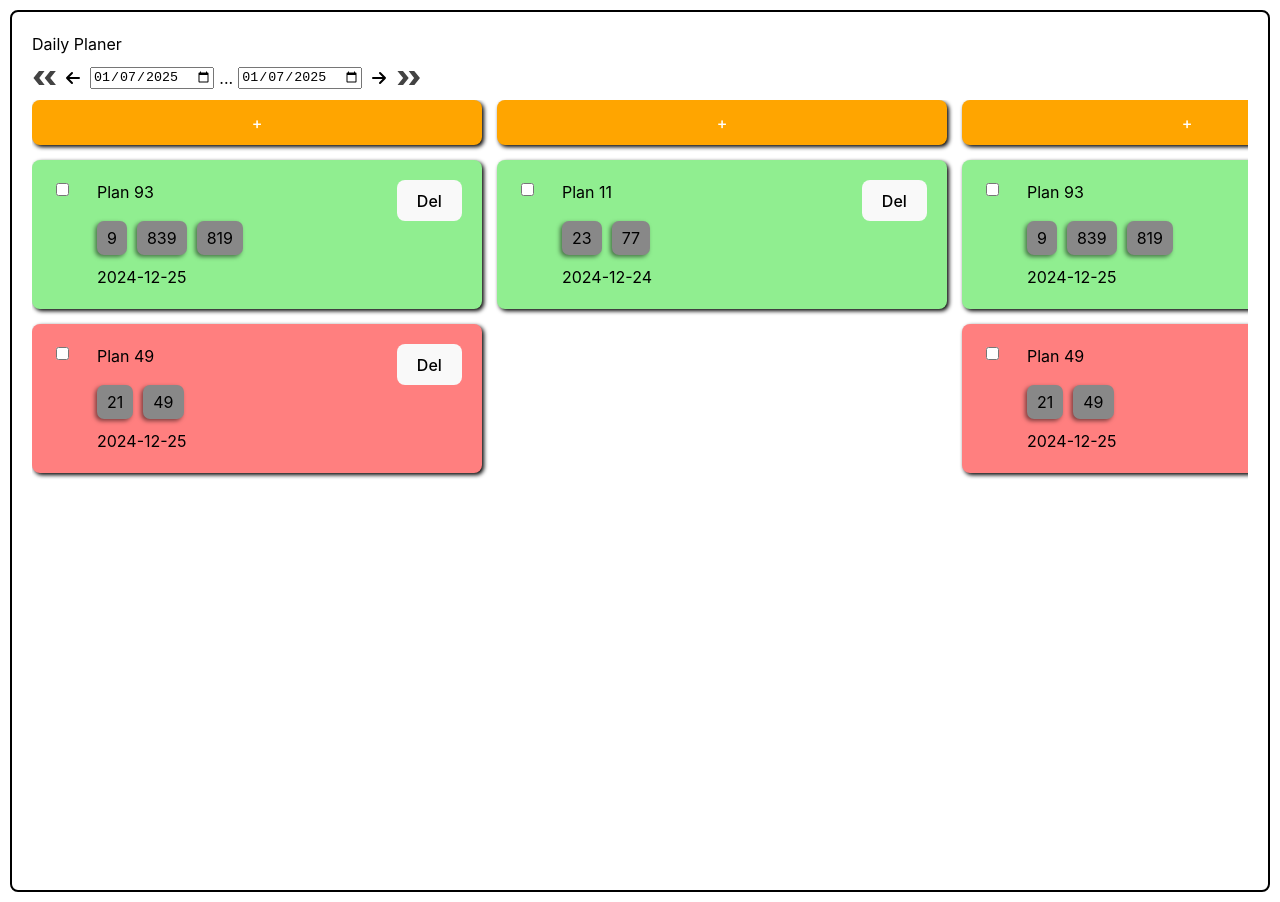
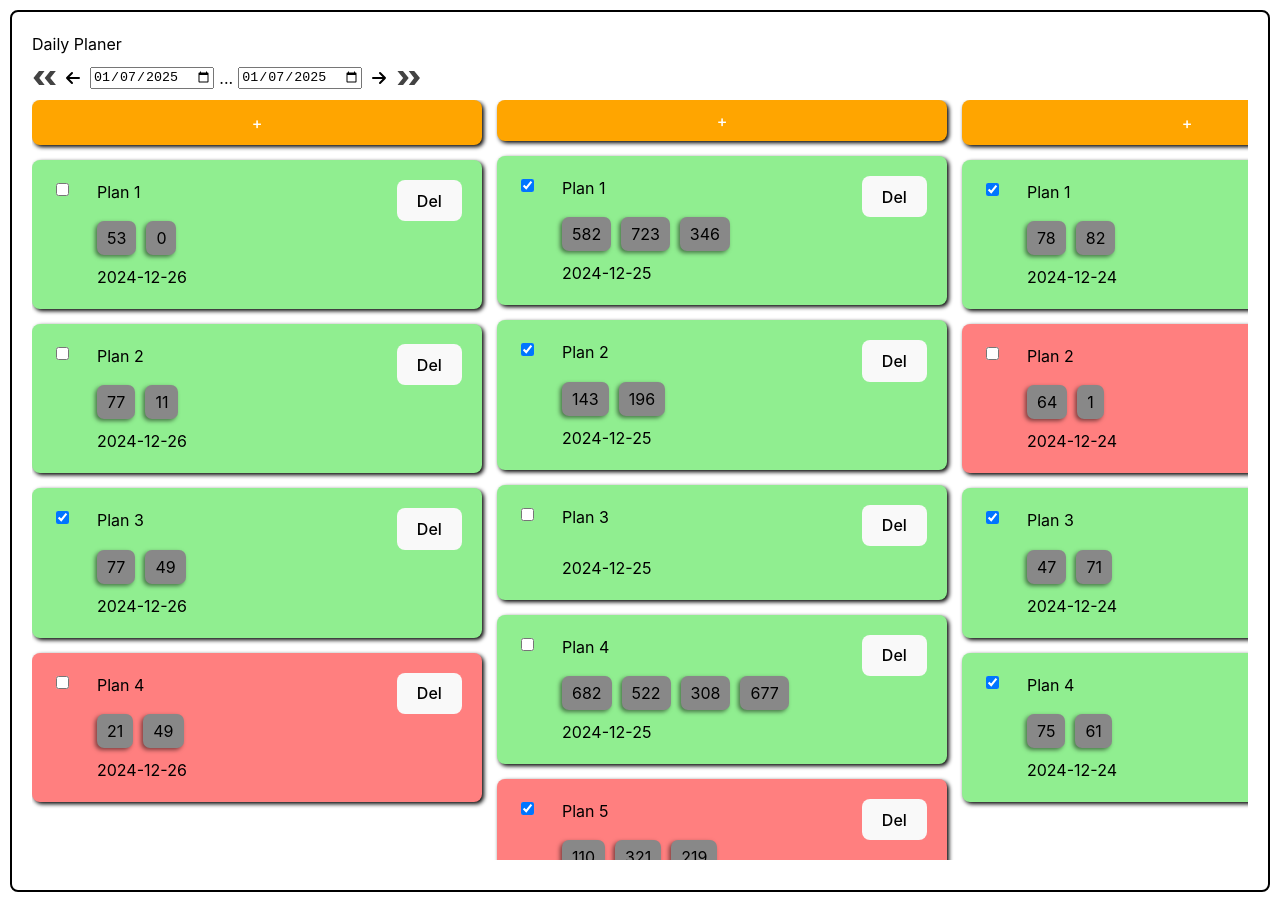
Before and after one commit to SangHwi-Back/daily-planer-react, a React (Vite) app: page / in a window 1280 px wide. Built offline with nearby package versions, Linux system fonts and the light colour scheme.

Commit message:
Add some more data

```diff
--- a/src/DailyPlanerContainer/DailyPlanerContainer.tsx
+++ b/src/DailyPlanerContainer/DailyPlanerContainer.tsx
@@ -1,4 +1,3 @@
-// import {json} from '../data.ts';
 import PlanContainer from "./PlanContainer.tsx";
 import styles from './dailyPlanerContainer.module.css'
 import PlusButton from "./PlusButton.tsx";
@@ -49,22 +48,6 @@ export default function DailyPlanerContainer() {
             ))}
           </div>
       ))}
-      {planPerDay.map((plan) => (
-          <div className={styles.contents}>
-            <PlusButton/>
-            {plan.plans.map((data) => (
-              <PlanContainer key={data.name} plan={data}/>
-            ))}
-          </div>
-      ))}
-      {planPerDay.map((plan) => (
-          <div className={styles.contents}>
-            <PlusButton/>
-            {plan.plans.map((data) => (
-              <PlanContainer key={data.name} plan={data}/>
-            ))}
-          </div>
-      ))}
     </div>
   )
 }
--- a/src/data.ts
+++ b/src/data.ts
@@ -1,7 +1,47 @@
 export const json = [
   {
+    "date": '2024-12-26',
+    "name": `Plan 1`,
+    "isChecked": Math.random() < 0.5,
+    "tags": [
+      { "name": `${Math.floor(Math.random() * 100)}` },
+      { "name": `${Math.floor(Math.random() * 100)}` }
+    ],
+    "isDone": Math.random() < 0.2
+  },
+  {
+    "date": '2024-12-26',
+    "name": `Plan 2`,
+    "isChecked": Math.random() < 0.5,
+    "tags": [
+      { "name": `${Math.floor(Math.random() * 100)}` },
+      { "name": `${Math.floor(Math.random() * 100)}` }
+    ],
+    "isDone": Math.random() < 0.2
+  },
+  {
+    "date": '2024-12-26',
+    "name": `Plan 3`,
+    "isChecked": Math.random() < 0.5,
+    "tags": [
+      { "name": `${Math.floor(Math.random() * 100)}` },
+      { "name": `${Math.floor(Math.random() * 100)}` }
+    ],
+    "isDone": Math.random() < 0.2
+  },
+  {
+    "date": '2024-12-26',
+    "name": `Plan 4`,
+    "isChecked": Math.random() < 0.5,
+    "tags": [
+      { "name": `${Math.floor(Math.random() * 100)}` },
+      { "name": `${Math.floor(Math.random() * 100)}` }
+    ],
+    "isDone": Math.random() < 0.2
+  },
+  {
     "date": '2024-12-25',
-    "name": `Plan ${Math.floor(Math.random() * 100)}`,
+    "name": `Plan 1`,
     "isChecked": Math.random() < 0.5,
     "tags": [
       { "name": `${Math.floor(Math.random() * 1000)}` },
@@ -11,8 +51,49 @@ export const json = [
     "isDone": Math.random() < 0.2
   },
   {
-    "date": '2024-12-24',
-    "name": `Plan ${Math.floor(Math.random() * 100)}`,
+    "date": '2024-12-25',
+    "name": `Plan 2`,
+    "isChecked": Math.random() < 0.5,
+    "tags": [
+      { "name": `${Math.floor(Math.random() * 1000)}` },
+      { "name": `${Math.floor(Math.random() * 1000)}` },
+    ],
+    "isDone": Math.random() < 0.2
+  },
+  {
+    "date": '2024-12-25',
+    "name": `Plan 3`,
+    "isChecked": Math.random() < 0.5,
+    "tags": [
+    ],
+    "isDone": Math.random() < 0.2
+  },
+  {
+    "date": '2024-12-25',
+    "name": `Plan 4`,
+    "isChecked": Math.random() < 0.5,
+    "tags": [
+      { "name": `${Math.floor(Math.random() * 1000)}` },
+      { "name": `${Math.floor(Math.random() * 1000)}` },
+      { "name": `${Math.floor(Math.random() * 1000)}` },
+      { "name": `${Math.floor(Math.random() * 1000)}` }
+    ],
+    "isDone": Math.random() < 0.2
+  },
+  {
+    "date": '2024-12-25',
+    "name": `Plan 5`,
+    "isChecked": Math.random() < 0.5,
+    "tags": [
+      { "name": `${Math.floor(Math.random() * 1000)}` },
+      { "name": `${Math.floor(Math.random() * 1000)}` },
+      { "name": `${Math.floor(Math.random() * 1000)}` }
+    ],
+    "isDone": Math.random() < 0.2
+  },
+  {
+    "date": '2024-12-25',
+    "name": `Plan 6`,
     "isChecked": Math.random() < 0.5,
     "tags": [
       { "name": `${Math.floor(Math.random() * 100)}` },
@@ -21,13 +102,54 @@ export const json = [
     "isDone": Math.random() < 0.2
   },
   {
-    "date": '2024-12-25',
-    "name": `Plan ${Math.floor(Math.random() * 100)}`,
+    "date": '2024-12-24',
+    "name": `Plan 1`,
     "isChecked": Math.random() < 0.5,
     "tags": [
       { "name": `${Math.floor(Math.random() * 100)}` },
       { "name": `${Math.floor(Math.random() * 100)}` }
     ],
     "isDone": Math.random() < 0.2
-  }
+  },
+  {
+    "date": '2024-12-24',
+    "name": `Plan 2`,
+    "isChecked": Math.random() < 0.5,
+    "tags": [
+      { "name": `${Math.floor(Math.random() * 100)}` },
+      { "name": `${Math.floor(Math.random() * 100)}` }
+    ],
+    "isDone": Math.random() < 0.2
+  },
+  {
+    "date": '2024-12-24',
+    "name": `Plan 3`,
+    "isChecked": Math.random() < 0.5,
+    "tags": [
+      { "name": `${Math.floor(Math.random() * 100)}` },
+      { "name": `${Math.floor(Math.random() * 100)}` }
+    ],
+    "isDone": Math.random() < 0.2
+  },
+  {
+    "date": '2024-12-24',
+    "name": `Plan 4`,
+    "isChecked": Math.random() < 0.5,
+    "tags": [
+      { "name": `${Math.floor(Math.random() * 100)}` },
+      { "name": `${Math.floor(Math.random() * 100)}` }
+    ],
+    "isDone": Math.random() < 0.2
+  },
+
+  {
+    "date": '2024-12-23',
+    "name": `Plan 1`,
+    "isChecked": Math.random() < 0.5,
+    "tags": [
+      { "name": `${Math.floor(Math.random() * 100)}` },
+      { "name": `${Math.floor(Math.random() * 100)}` }
+    ],
+    "isDone": Math.random() < 0.2
+  },
 ]
```
